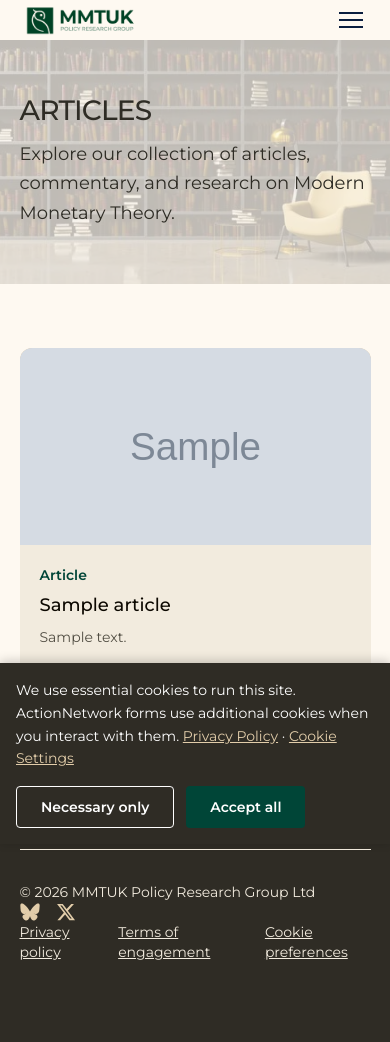
After one commit to ChrisB2025/mmtuk-cms, a Django app: page /articles/ in a window 390 px wide. The commit adds this page. Run offline with Django 5.2, Linux system fonts and the light colour scheme; tables that the repository leaves empty hold one stand-in row (values such as "Sample post"); grey boxes marked "Sample" are stand-in pictures; style sheets or scripts are compiled from the project's sources.

Commit message:
feat: Visual QA tidy-up — hero sizing, articles index, URL gaps
- Fix hero slider to match live site: remove max-w-[35rem] (overridden
  by professional-overrides.css), adjust padding and font sizes to match
  Webflow breakpoints exactly
- Add /articles/ index page with hero header and 3-column card grid,
  routing simplified/rebuttal articles to /education/articles/
- Add /library/ → /education/ 301 redirect (live site shows empty search)
- Add /ecosystem/ and /ecosystem/<slug>/ → / 301 redirects (deferred)
- Add sitemap reference to robots.txt

All 202 existing tests pass. Smoke-tested all sitemap URLs locally.

Co-Authored-By: Claude Opus 4.6 <noreply@anthropic.com>

```diff
--- /dev/null
+++ b/content/templates/content/articles.html
@@ -0,0 +1,55 @@
+{% extends "content/base.html" %}
+{% load static %}
+
+{% block title %}Articles{% endblock %}
+{% block meta_description %}Explore our collection of articles, commentary, and research on Modern Monetary Theory.{% endblock %}
+{% block og_title %}Articles{% endblock %}
+{% block og_description %}Explore our collection of articles, commentary, and research on Modern Monetary Theory.{% endblock %}
+
+{% block content %}
+{# Hero header #}
+{% with hero_heading="Articles" hero_description="Explore our collection of articles, commentary, and research on Modern Monetary Theory." hero_image=hero_image hero_srcset=hero_srcset hero_layout="standard" hero_text_class="text-[#2E2C25]" %}
+  {% include "content/includes/_hero_header.html" %}
+{% endwith %}
+
+{# Article grid #}
+<section class="bg-background">
+  <div class="px-[5%]">
+    <div class="mx-auto max-w-[80rem]">
+      <div class="py-16 lg:py-20">
+        <div class="grid grid-cols-1 md:grid-cols-2 lg:grid-cols-3 gap-8">
+          {% for article in articles %}
+          <a href="{{ article.url }}" class="content-card group block rounded-[12px] overflow-hidden bg-primary hover:-translate-y-1 hover:shadow-[0_8px_24px_rgba(10,30,63,0.08)] transition-all duration-300">
+            <div class="aspect-video overflow-hidden bg-secondary">
+              {% if article.thumbnail_url %}
+              <img src="{{ article.thumbnail_url }}" alt="{{ article.title }}" loading="lazy" class="w-full h-full object-cover group-hover:scale-[1.03] transition-transform duration-500 ease-[cubic-bezier(0.4,0,0.2,1)]">
+              {% else %}
+              <img src="{% static 'content/images/placeholder-image.svg' %}" alt="{{ article.title }}" loading="lazy" class="w-full h-full object-cover">
+              {% endif %}
+            </div>
+            <div class="p-5">
+              {% if article.category %}
+              <div class="text-sm font-semibold text-accent mb-2">{{ article.category }}</div>
+              {% endif %}
+              <h3 class="text-lg font-medium text-body-text leading-snug mb-2">{{ article.title }}</h3>
+              {% if article.summary %}
+              <p class="text-sm text-body-text/70 leading-relaxed mb-4 line-clamp-3">{{ article.summary|truncatewords:25 }}</p>
+              {% endif %}
+              <div class="flex items-center justify-between text-sm text-body-text/60">
+                <div>
+                  <span class="font-semibold">{{ article.author }}</span>
+                  <span class="ml-2">{{ article.pub_date|date:"j F Y" }}</span>
+                </div>
+                {% if article.read_time %}
+                <span>{{ article.read_time }} min read</span>
+                {% endif %}
+              </div>
+            </div>
+          </a>
+          {% endfor %}
+        </div>
+      </div>
+    </div>
+  </div>
+</section>
+{% endblock %}
--- a/content/urls.py
+++ b/content/urls.py
@@ -7,6 +7,7 @@ app_name = 'website'
 urlpatterns = [
     path('research/briefings/<slug:slug>/', views.briefing_detail, name='briefing_detail'),
     path('research/briefings/', views.briefings_index, name='briefings_index'),
+    path('articles/', views.articles_index, name='articles_index'),
     path('articles/<slug:slug>/', views.article_detail, name='article_detail'),
     path('education/articles/<slug:slug>/', views.article_detail, name='education_article_detail'),
     path('news/<slug:slug>/', views.news_detail, name='news_detail'),
@@ -17,6 +18,9 @@ urlpatterns = [
     path('founders/launch-event/', views.founders_launch_event, name='founders_launch_event'),
     path('founders/', views.founders, name='founders'),
     path('job-guarantee/', RedirectView.as_view(url='/research/job-guarantee/', permanent=True)),
+    path('library/', RedirectView.as_view(url='/education/', permanent=True)),
+    path('ecosystem/<slug:slug>/', RedirectView.as_view(url='/', permanent=True)),
+    path('ecosystem/', RedirectView.as_view(url='/', permanent=True)),
     path('local-group/<slug:group_slug>/<slug:news_slug>/', views.local_news_detail, name='local_news_detail'),
     path('local-group/<slug:slug>/', views.local_group_detail, name='local_group_detail'),
     path('about-us/', views.about_us, name='about_us'),
--- a/content/views.py
+++ b/content/views.py
@@ -43,11 +43,14 @@ def _resolve_image(image):
 
 
 def robots_txt(request):
+    host = request.get_host()
     lines = [
         'User-agent: *',
         'Allow: /',
         'Disallow: /cms/',
         'Disallow: /admin/',
+        '',
+        f'Sitemap: https://{host}/sitemap-index.xml',
     ]
     return HttpResponse('\n'.join(lines), content_type='text/plain')
 
@@ -140,6 +143,27 @@ def cookie_preferences(request):
         'last_updated': content['last_updated'],
         'intro_html': markdown.markdown(content['intro']),
         'services_html': markdown.markdown(content['services_list']),
+    })
+
+
+def articles_index(request):
+    articles = list(
+        Article.objects.filter(status='published')
+        .order_by('-pub_date')
+    )
+    for a in articles:
+        a.thumbnail_url = _static_image_url(a.thumbnail)
+        is_simplified = a.layout in ('simplified', 'rebuttal')
+        a.url = f'/education/articles/{a.slug}/' if is_simplified else f'/articles/{a.slug}/'
+    return render(request, 'content/articles.html', {
+        'articles': articles,
+        'hero_image': static('content/images/homepage/Library.avif'),
+        'hero_srcset': ' '.join([
+            static('content/images/homepage/Library-p-500.avif') + ' 500w,',
+            static('content/images/homepage/Library-p-800.avif') + ' 800w,',
+            static('content/images/homepage/Library-p-1080.avif') + ' 1080w,',
+            static('content/images/homepage/Library.avif') + ' 2400w',
+        ]),
     })
 
 
```
Also changed, not shown: content/templates/content/includes/_hero_slider.html (+4 -4 lines).
